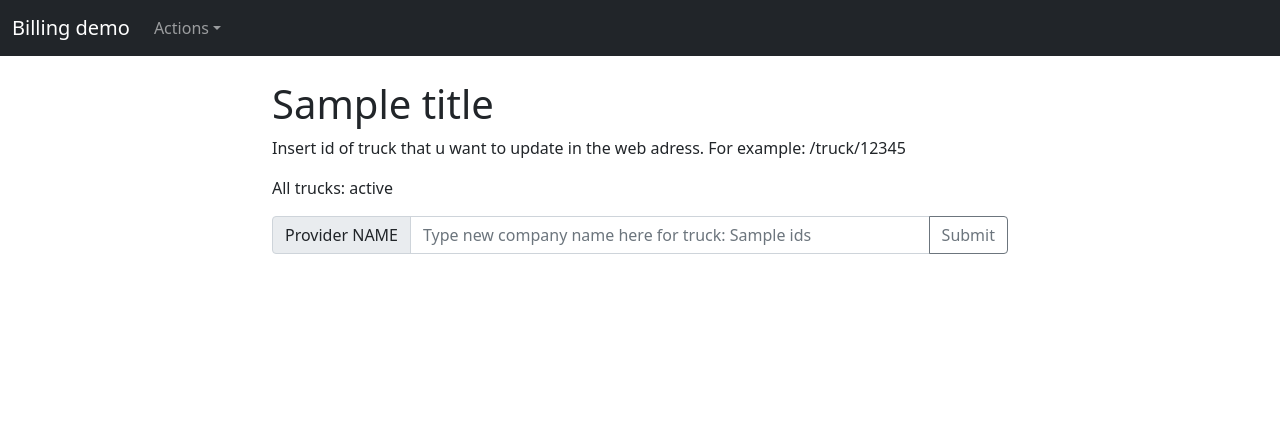
After one commit to maciob/DeveleapDevWeek, a Flask app: template Billing/app/templates/update_truck.html in a window 1280 px wide. The commit adds this page. Shown: the top 425 px of the page. Run offline with Flask 2, Linux system fonts and the light colour scheme; the template is opened without the code that fills it: most values are stand-ins (such as "Sample title", 1, 10 or a date in 2020).

Commit message:
updated "update truck data"

```diff
--- a/Billing/app/billing_server.py
+++ b/Billing/app/billing_server.py
@@ -220,6 +220,27 @@ def updadate_(id):
         weight_response = {"id": truck_id, "t1": t1, "t2": t2}
         return jsonify(weight_response)
 
+@app.route("/trucks/<id>", methods=["GET","POST"])
+def update_truck_html(id):
+    if request.method == "GET":
+        now = datetime.now()
+        month = now.strftime("%m")
+        year = now.strftime("%Y")
+        current_time = now.strftime("%Y%m%d%H%M%S")
+        truck_id = id
+        t1 = request.form.get("t1", f"{year}01{month}000000")
+        t2 = request.form.get("t2", current_time)
+        # weight_response = requests.get(f"http://localhost:8084/item/<{truck_id}>?from={t1}&to={t2}")
+        weight_response = {"id": truck_id, "t1": t1, "t2": t2}
+        data =str(weight_response)
+        return render_template("update_trucks.html", status=data, ids=id, title="Update Trucks data")
+    if request.method == "POST":
+        name = request.form["provider"]
+        response = requests.put(f"http://{request.environ['HTTP_HOST']}/truck/{id}", data = {'provider':f'{name}'})
+        # return inf
+        return response.content
+
+
 
 @app.route("/rates", methods=["POST", "GET"])
 def rates():
--- a/Billing/app/templates/index.html
+++ b/Billing/app/templates/index.html
@@ -27,7 +27,7 @@
                   <li><a class="dropdown-item" href="{{ url_for('add_provider') }}">Add provider</a></li>
                   <li><a class="dropdown-item" href="{{ url_for('update_provider', id=10001) }}">Update provider name</a></li>
                   <li><a class="dropdown-item" href="{{ url_for('add_truck') }}">Add truck data</a></li>
-                  <li><a class="dropdown-item" href="#">Update truck data</a></li>
+                  <li><a class="dropdown-item" href="{{ url_for('update_track_html') }}">Update truck data</a></li>
                   <li><a class="dropdown-item" href="{{ url_for('rates') }}">Download rates</a></li>
                   <li><a class="dropdown-item" href="#">Post new rates</a></li>
                   <li><a class="dropdown-item" href="#">Check truck data</a></li>
--- /dev/null
+++ b/Billing/app/templates/update_truck.html
@@ -0,0 +1,20 @@
+{% extends 'index.html' %}
+
+{% block content %}
+    <h1>{% block title %} {{ title }} {% endblock %}</h1>
+    <p>Insert id of truck that u want to update in the web adress. For example: /truck/12345 </p>
+    <p> All trucks: {{status}} </p>
+
+
+    <form method="post" target="response_frame">
+        <div class="input-group mb-3">
+            <span class="input-group-text">Provider NAME</span>
+        <input type="text" class="form-control"  placeholder="Type new company name here for truck: {{ids}}" name="provider">
+        <button class="btn btn-outline-secondary" type="submit">Submit</button>
+        </div>
+    </form>
+    <div class="container">
+        <iframe name="response_frame"></iframe>
+</div>
+
+{% endblock %}
```
